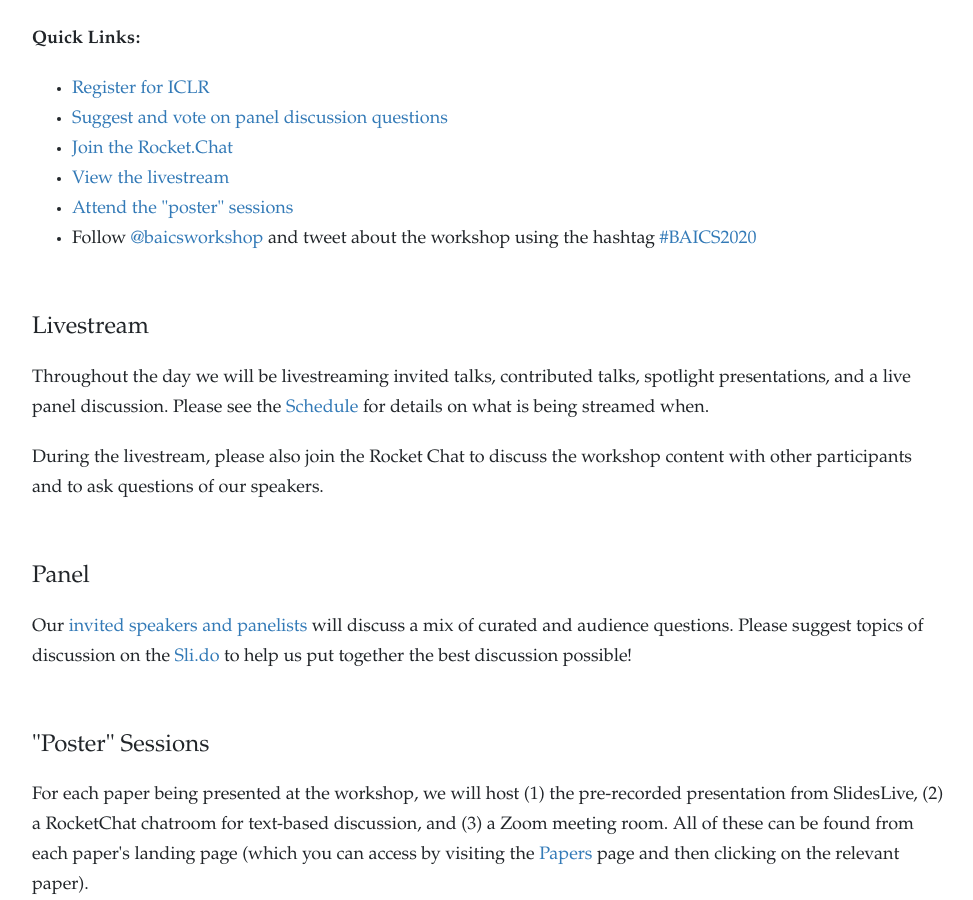
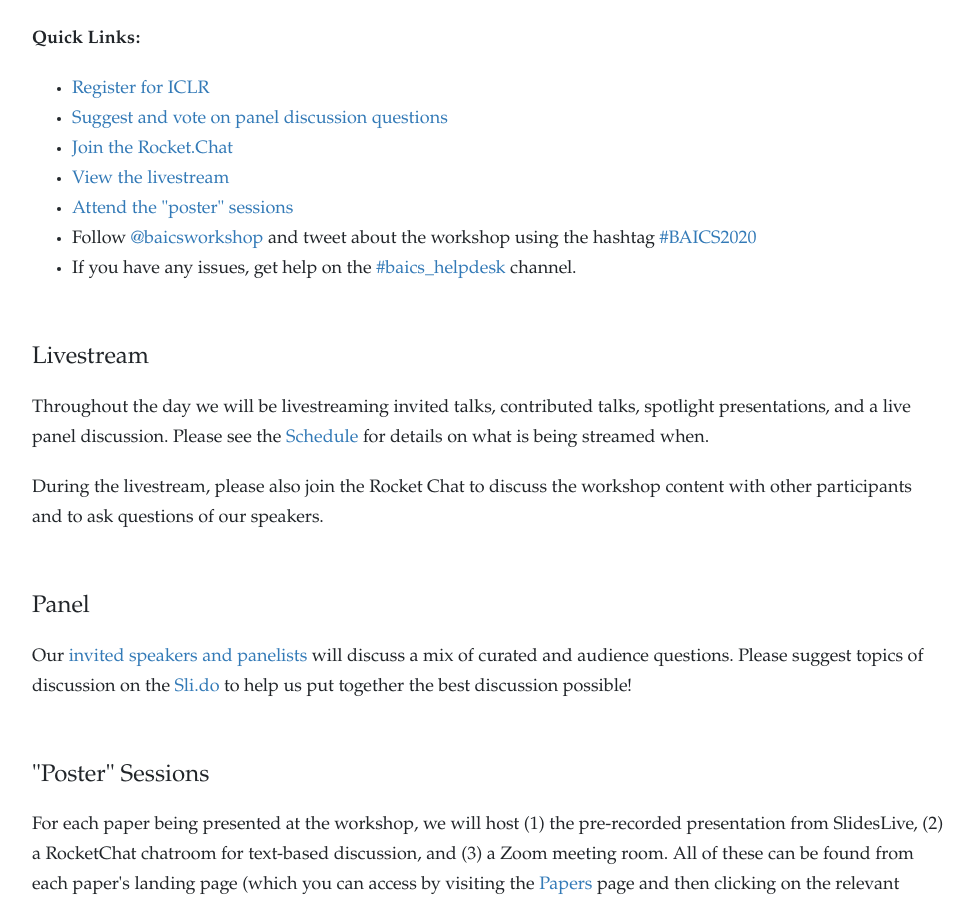
Before and after one commit to offline-rl-neurips/offline-rl-neurips.github.io, a Jekyll site: the page built from format.html, in a window 1280 px wide and 900 px high, scrolled down 352 px. Shown: the whole window, without its empty margins (151-1124 px from the left). Built offline with Jekyll 4.4.1, drawn with Linux system fonts in a browser that asks for light colours; nearby versions of some CDN libraries.

Commit message:
Add link to baics_helpdesk

```diff
--- a/format.html
+++ b/format.html
@@ -13,6 +13,7 @@ layout: default
 	<li><a href="/livestream.html">View the livestream</a></li>
 	<li><a href="/papers.html">Attend the "poster" sessions</a></li>
 	<li>Follow <a href="https://twitter.com/baicsworkshop" target="_blank">@baicsworkshop</a> and tweet about the workshop using the hashtag <a href="https://twitter.com/hashtag/BAICS2020" target="_blank">#BAICS2020</a></li>
+	<li>If you have any issues, get help on the <a href="https://iclr.rocket.chat/channel/baics_helpdesk" target="_blank">#baics_helpdesk</a> channel.</li>
 </ul>
 </div>
 
```
